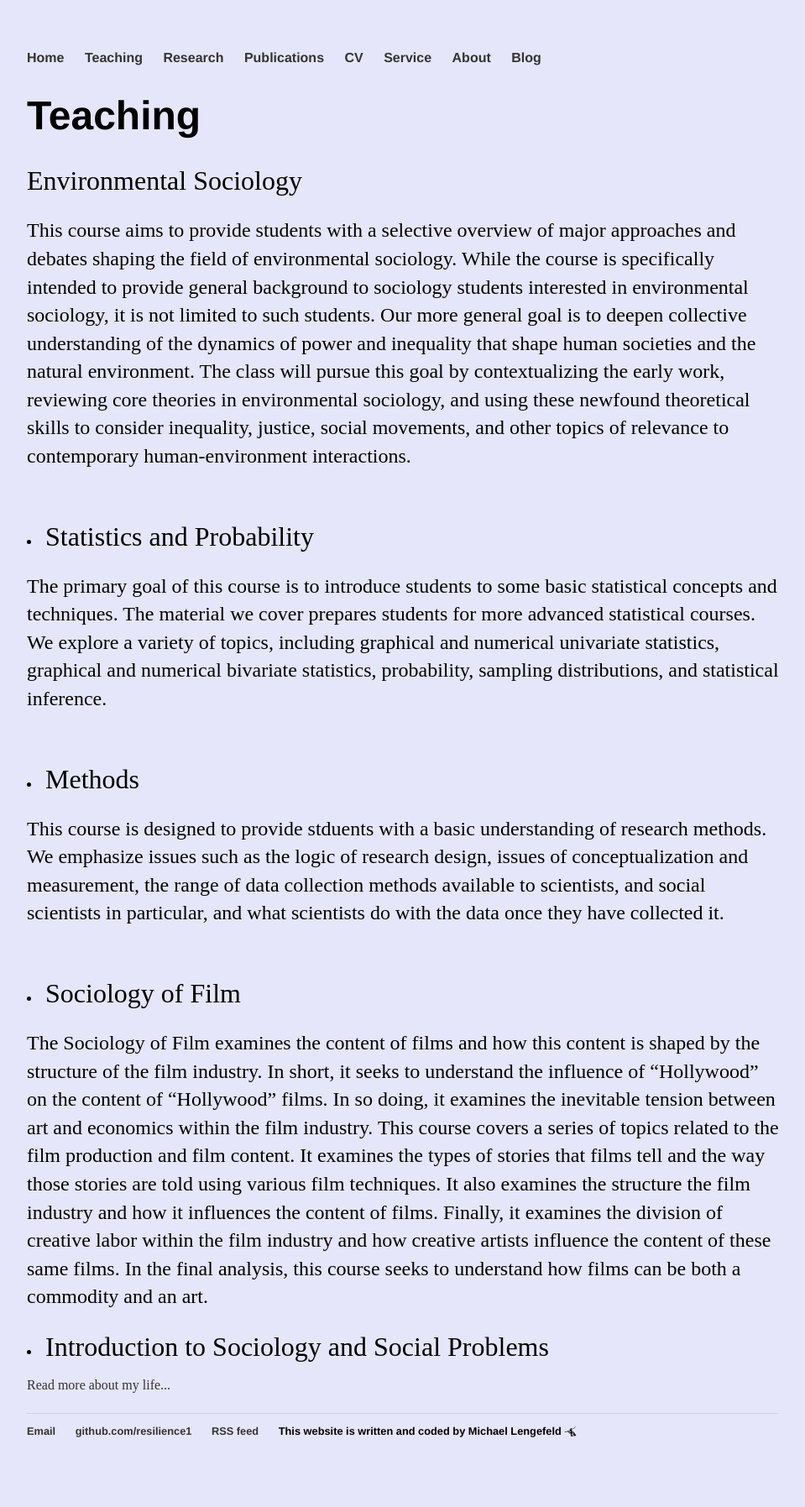
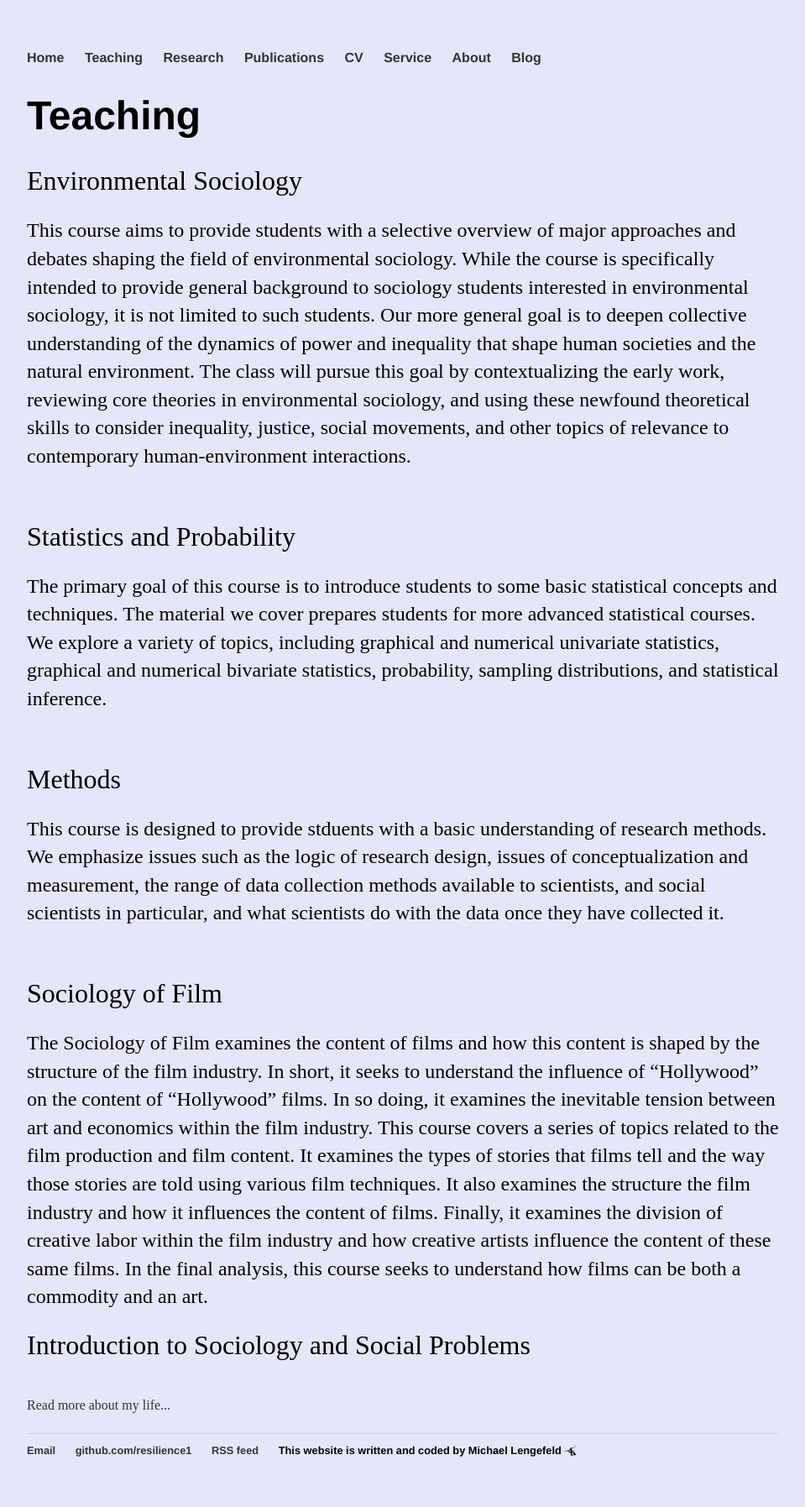
Before and after one commit to resilience1/resilience1.github.io, a Jekyll site: the page built from teaching/index.html, in a window 1280 px wide. Shown: the whole page at 84% size, without its empty margins (160-1119 px from the left). Built offline with Jekyll 4.4.1, drawn with Linux system fonts in a browser that asks for light colours; nearby versions of some CDN libraries; before the commit the page ends 1772 px from its top, so only the background shows below that.

Commit message:
Update index.html

```diff
--- a/teaching/index.html
+++ b/teaching/index.html
@@ -14,19 +14,19 @@
 		inequality, justice, social movements, and other topics of relevance to contemporary human-environment
 		interactions.</p><br><br>
 
-	<font size="6"><li>Statistics and Probability</font><br><p>
+	<font size="6">Statistics and Probability</font><br><p>
 
              The primary goal of this course is to introduce students to some basic statistical concepts and techniques.
              The material we cover prepares students for more advanced statistical courses. We explore a variety of topics,
              including graphical and numerical univariate statistics, graphical and numerical bivariate statistics,
-             probability, sampling distributions, and statistical inference.</li></p><br><br>
+             probability, sampling distributions, and statistical inference.</p><br><br>
 
-	<font size="6"><li>Methods</font><br><p> This course is designed to provide stduents with a basic understanding of research methods.
+	<font size="6">Methods</font><br><p> This course is designed to provide stduents with a basic understanding of research methods.
             We emphasize issues such as the logic of research design, issues of conceptualization and measurement, the range
             of data collection methods available to scientists, and social scientists in particular, and what scientists do
-            with the data once they have collected it.</li></p><br><br>
+            with the data once they have collected it.</p><br><br>
 
-	<font size="6"><li>Sociology of Film</font><br><p> The Sociology of Film examines the content of films and how this content is
+	<font size="6">Sociology of Film</font><br><p> The Sociology of Film examines the content of films and how this content is
               shaped by the structure of the film industry. In short, it seeks to understand the influence of “Hollywood”
               on the content of “Hollywood” films. In so doing, it examines the inevitable tension between art and economics
               within the film industry.  This course covers a series of topics related to the film production and film content.
@@ -34,9 +34,9 @@
               It also examines the structure the film industry and how it influences the content of films. Finally, it examines
               the division of creative labor within the film industry and how creative artists influence the content of
               these same films. In the final analysis, this course seeks to understand how films can be both a commodity
-              and an art.</li><p>
+              and an art.<p>
 
-	<li><font size="6">Introduction to Sociology and Social Problems <br></font> </li>
+	<font size="6">Introduction to Sociology and Social Problems <br></font>
 
 					</div>
 
```
